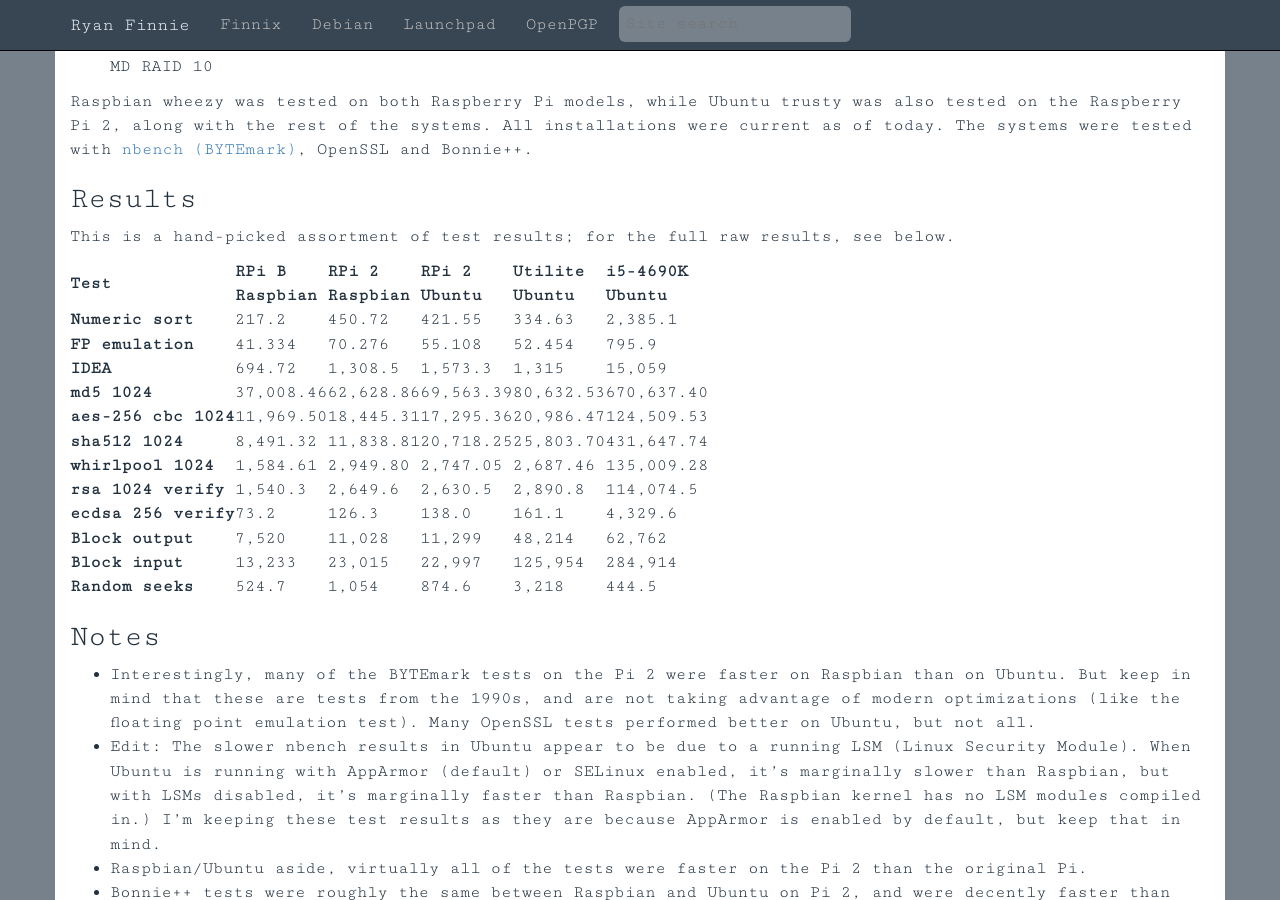
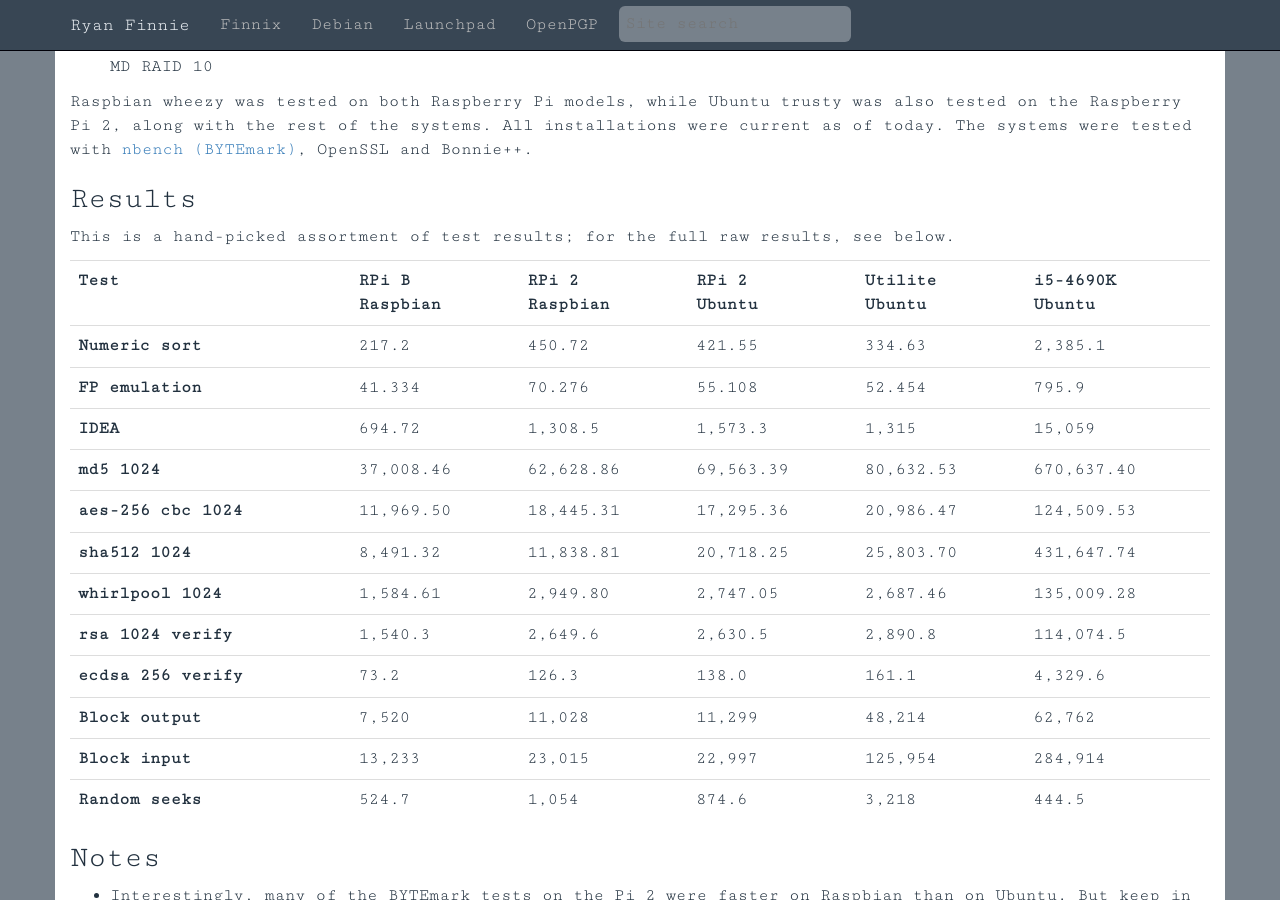
Before and after one commit to rfinnie/jekyll-finnie, a Jekyll site: the page built from _posts/2015-02-21-raspberry-pi-2-ubuntu-raspbian-benchmarks.md, in a window 1280 px wide and 900 px high, scrolled down 400 px. Built offline with Jekyll 4.4.1, drawn with Linux system fonts in a browser that asks for light colours; nearby versions of some CDN libraries.

Commit message:
Fix tables

```diff
--- a/_posts/2015-02-21-raspberry-pi-2-ubuntu-raspbian-benchmarks.md
+++ b/_posts/2015-02-21-raspberry-pi-2-ubuntu-raspbian-benchmarks.md
@@ -19,7 +19,7 @@ Raspbian wheezy was tested on both Raspberry Pi models, while Ubuntu trusty was
 
 This is a hand-picked assortment of test results; for the full raw results, see below.
 
-<table>
+<table class="table">
   <tr>
     <th>
       Test
```
Also changed, not shown: _posts/2009-06-06-ally-bank-no-sneaky-disclaimers-no-fine-print-just-lies.md (+1 -1 lines).
